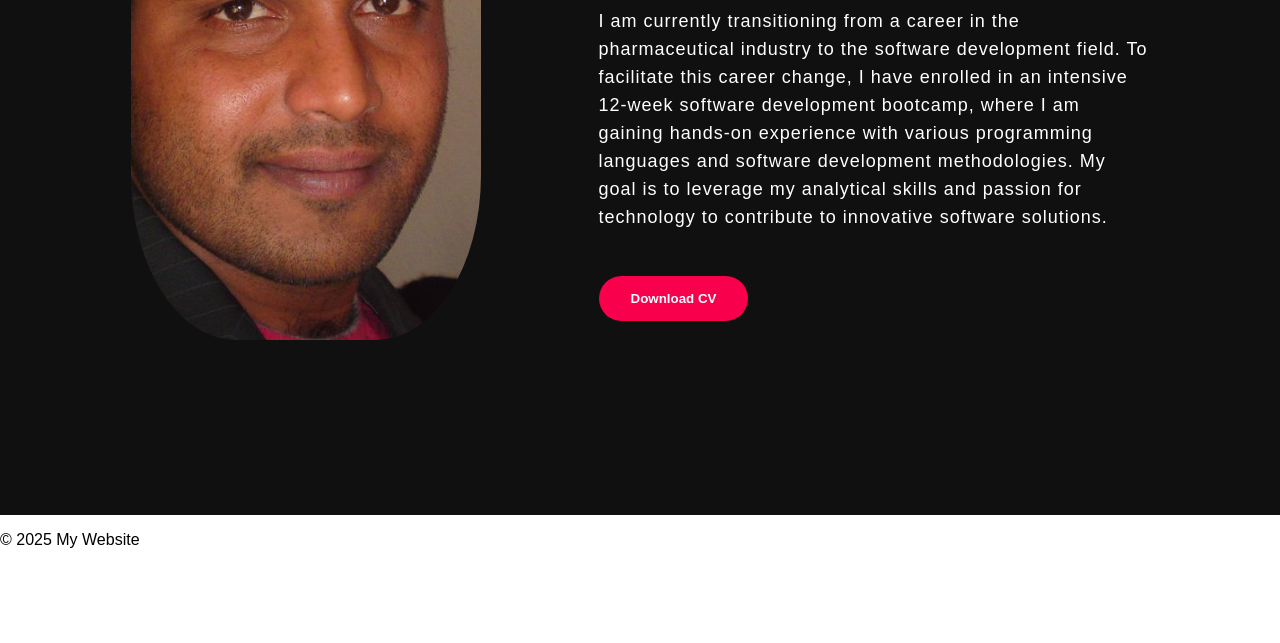
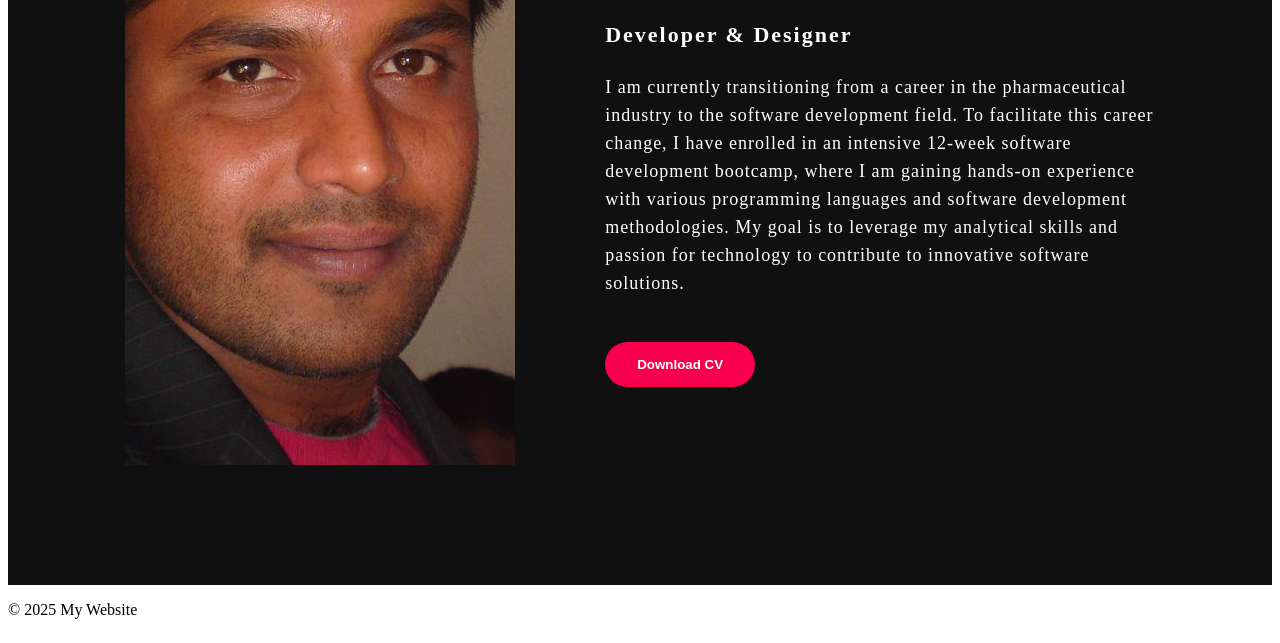
Before and after one commit to Sun-MegaGit/Portfolio, a plain HTML site: page about.html in a window 1280 px wide. Shown: the part 408-1051 px from the top of the page. Before the commit the page ends 973 px from the top, so only its background shows below. Drawn offline with Linux system fonts and the light colour scheme.

Commit message:
Update style.css

```diff
--- a/style.css
+++ b/style.css
@@ -4,11 +4,16 @@
     box-sizing: border-box;
 }
 
+html {
+    height: auto;
+    min-height: 100%;
+    overflow-y: auto;
+}
+
 body {
-    padding: 0;
-    margin: 0;
-    font-family: sans-serif;
+    min-height: 100%;
     overflow-x: hidden;
+    overflow-y: auto;
 }
 
 .particle {
@@ -159,12 +164,12 @@ h4 {
     background-color: #101010;
 }
 
-.about img {
-    width: min(350px, 100%);
+.about {
+    width: 100%;
     height: auto;
-    aspect-ratio: 350 / 550;
-    object-fit: cover;
-    border-radius: 30%;
+    min-height: 0;
+    padding: 75px 5% 120px;
+    background-color: #101010;
 }
 
 .about-text {
@@ -290,16 +295,16 @@ h5 {
 }
 
 .projects {
+    width: 100%;
+    height: auto;
+    min-height: 0;
+    padding: 40px 0 120px;
+    margin-top: 0;
     background-color: #181212de;
-    width: 100%;
-    min-height: 100vh;
-    height: auto;
-    padding: 0 0 20px;
     color: white;
     font-size: 40px;
     text-align: center;
 }
-
 .projects .box {
     display: flex;
     justify-content: center;
```
